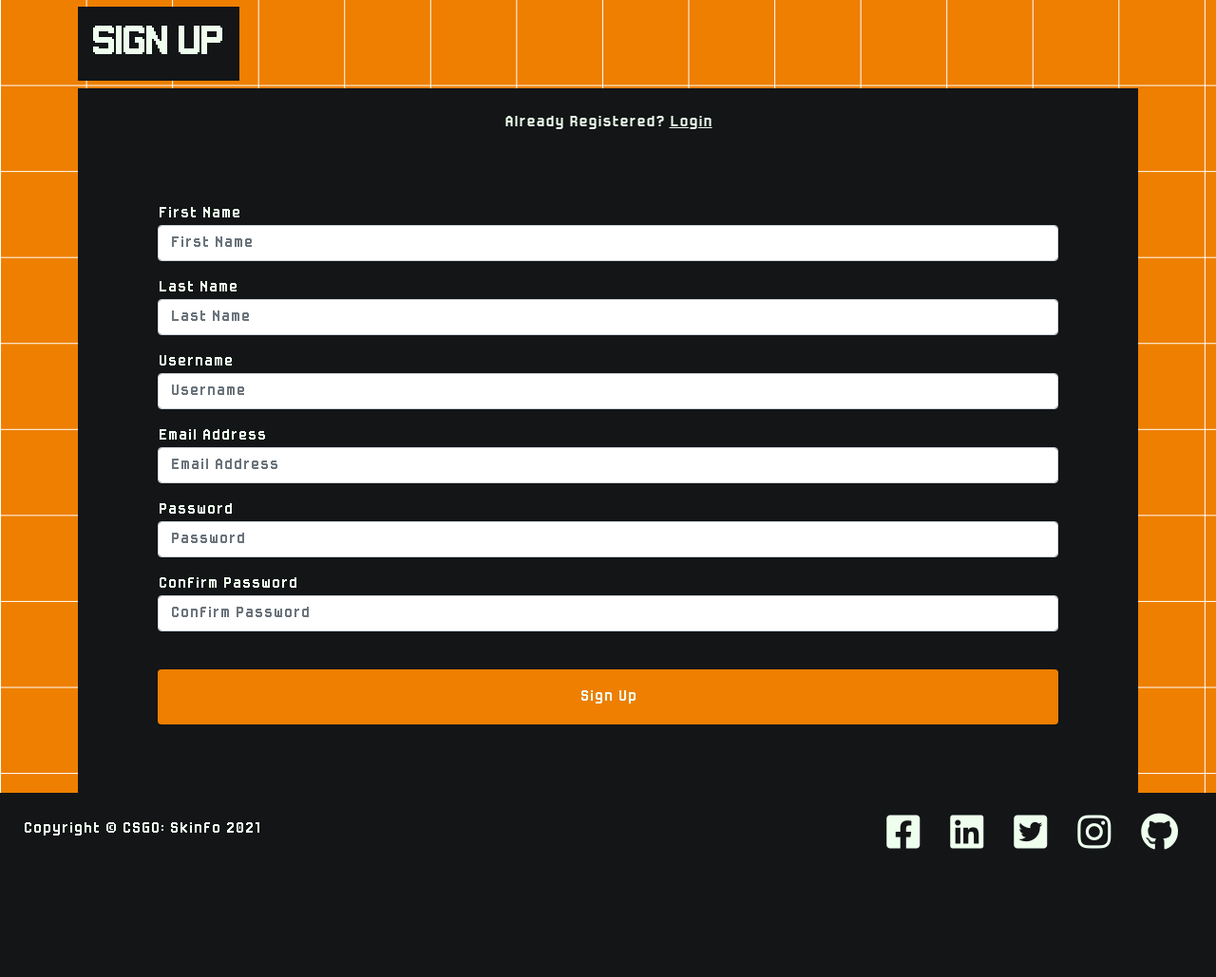
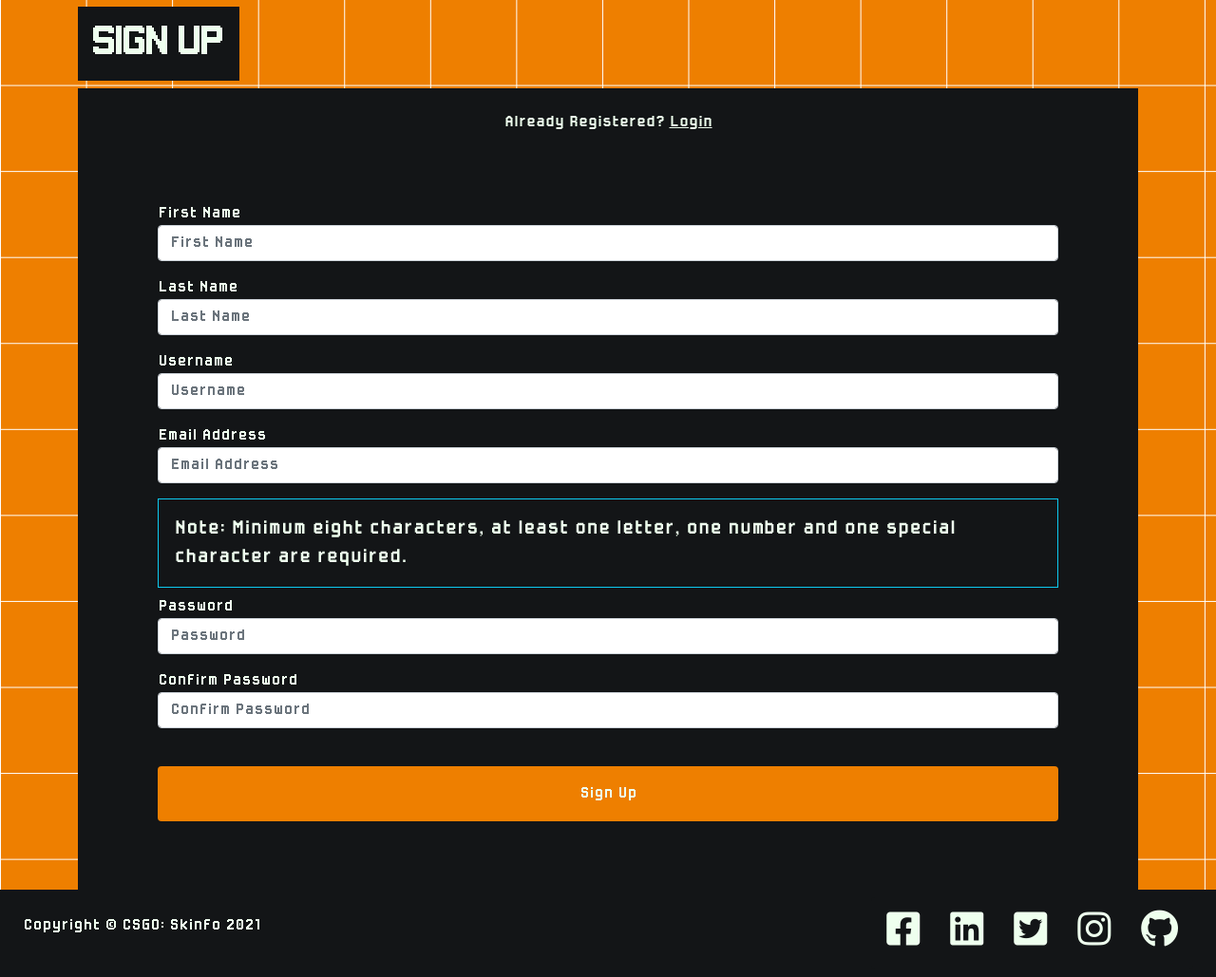
Before and after one commit to bradleyplaydon/CSGOSkinfo, a Flask app: page /signup in a window 1280 px wide. Shown: the part 123-1152 px from the top of the page at 95% size. Before the commit the page ends 1018 px from the top, so only its background shows below. Run offline with Flask 2, Linux system fonts and the light colour scheme; some libraries are stand-ins or nearby versions.

Commit message:
Added note for password

```diff
--- a/templates/components/signup.html
+++ b/templates/components/signup.html
@@ -24,6 +24,7 @@
                 <input type="email" id="email" class="form-control mb-3" placeholder="Email Address" name="email" required>
             </div>
         </div>
+        <p class="border border-info p-3 fs-5 mb-2">Note: Minimum eight characters, at least one letter, one number and one special character are required.</p>
         <div class="control-group">
             <div class="form-group floating-label-form-group controls">
                 <label for="password" class="label">Password</label>
```
